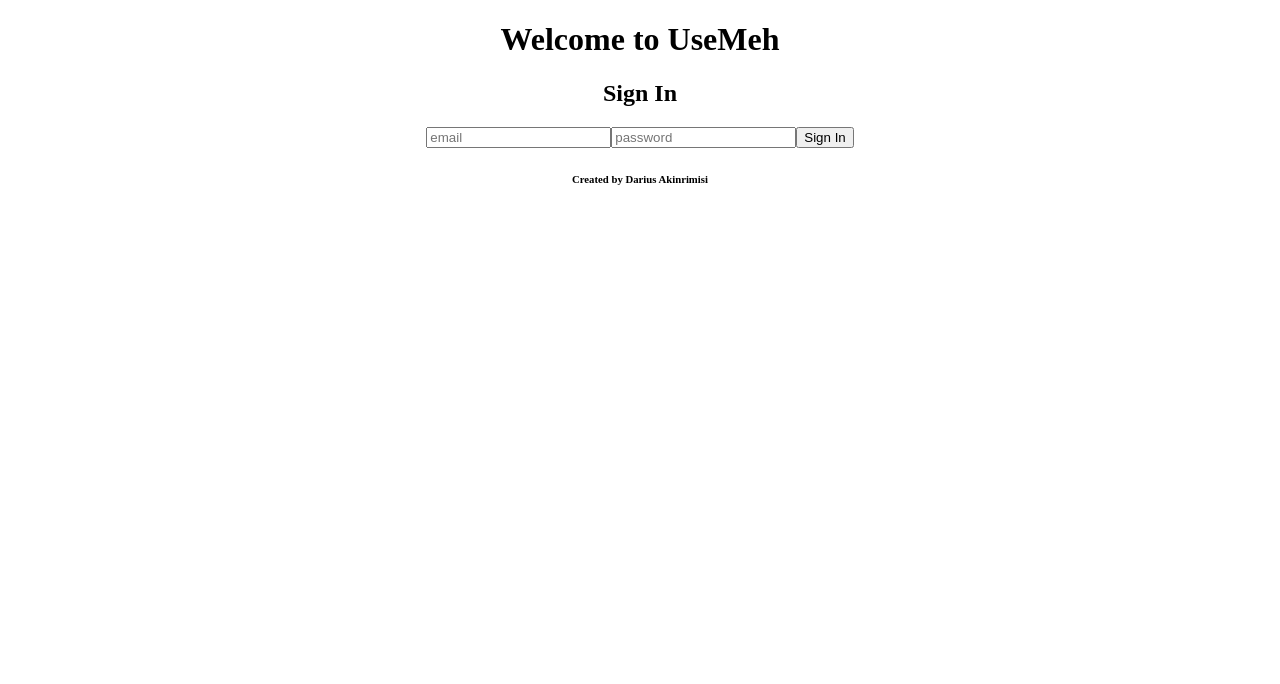
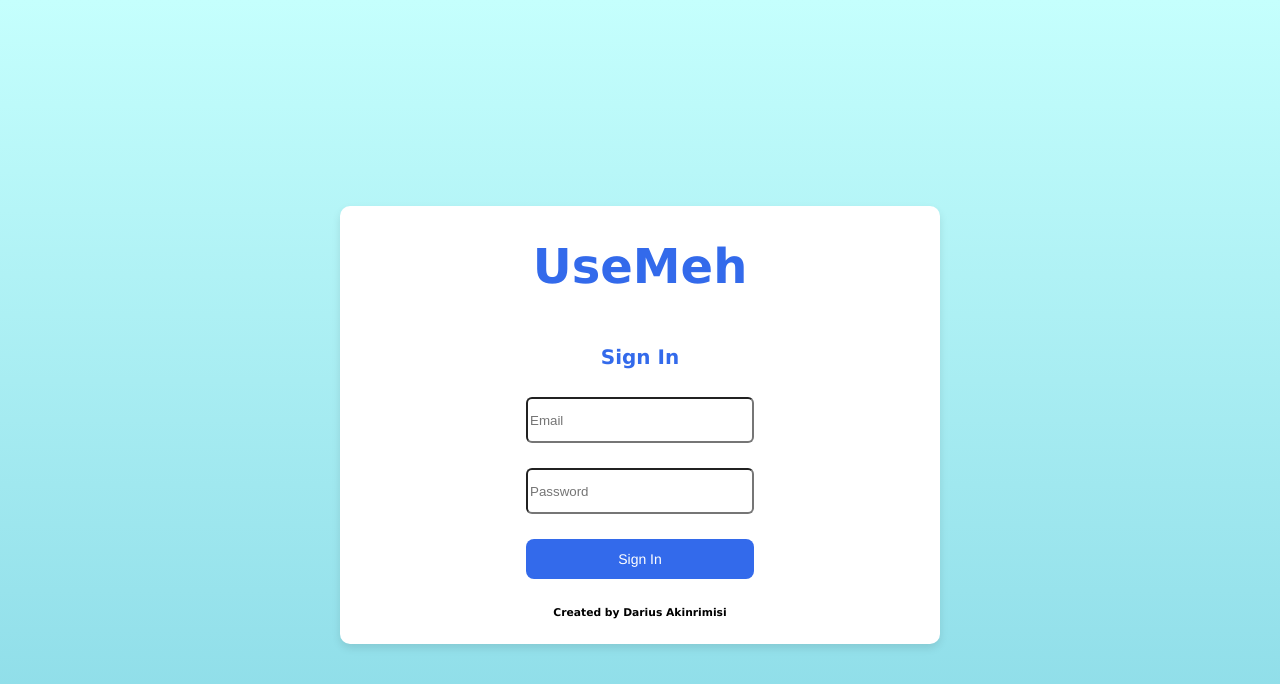
Before and after one commit to dariusakin20/Use-MEH, a React (Create React App) app: page / in a window 1280 px wide. Shown: the top 684 px of the page. Built offline with nearby package versions, Linux system fonts and the light colour scheme.

Commit message:
Adding CSS

```diff
--- a/src/App.js
+++ b/src/App.js
@@ -42,6 +42,7 @@ const MainPage = () => {
     <div className="App">
       <h1>UseMEH</h1>
       <div className="quote">
+      <h1>Daily Quotes</h1>
         <p>{quotes.text}</p>
         <p>Author: {quotes.author}</p>
         <div className='btnContainer'>
--- /dev/null
+++ b/src/FormLogin.css
@@ -0,0 +1,85 @@
+body {
+    margin: 0;
+    font-family: 'Lucida Sans', 'Lucida Sans Regular', 'Lucida Grande', 'Lucida Sans Unicode', Geneva, Verdana, sans-serif;
+    height: 100vh;
+    background: linear-gradient(#C5FFFD, #88D9E6);
+    display: flex;
+    justify-content: center; /* Center the content horizontally */
+    align-items: center; /* Center the content vertically */
+}
+
+.loginForm {
+    display: flex;
+    flex-direction: column;
+    align-items: center;
+    gap: 2px;
+    width: 600px;
+    margin-top: 50px; /* Adjust this value as needed */
+    background-color: rgb(255, 255, 255);
+    border-radius: 10px; /* Adjust the border-radius for rounded corners */
+    box-shadow: 0 4px 8px rgba(0, 0, 0, 0.1); /* Add a soft box shadow */
+}
+
+.headerText {
+    color: #336AEB;
+    font-size: 48px;
+    font-weight: 900;
+    align-items: left;
+}
+
+.subHeaderText {
+    color: #336AEB;
+    font-size: 20px;
+    font-weight: 900;
+}
+
+
+.inputForm  {
+    margin-top: 10px;
+    display: flex;
+    flex-direction: column;
+    gap: 25px;
+}
+
+.inputForm input {
+    display: flex;
+    align-items: center;
+    margin: auto;
+    width: 220px;
+    height: 40px;
+    border-radius: 6px;
+}
+
+
+/* CSS */
+.buttons {
+  background-color: #336AEB;
+  border-radius: 8px;
+  border-style: none;
+  box-sizing: border-box;
+  color: #FFFFFF;
+  cursor: pointer;
+  display: inline-block;
+  font-family: "Haas Grot Text R Web", "Helvetica Neue", Helvetica, Arial, sans-serif;
+  font-size: 14px;
+  font-weight: 500;
+  height: 40px;
+  line-height: 20px;
+  list-style: none;
+  margin: 0;
+  outline: none;
+  padding: 10px 16px;
+  position: relative;
+  text-align: center;
+  text-decoration: none;
+  transition: color 100ms;
+  vertical-align: baseline;
+  user-select: none;
+  -webkit-user-select: none;
+  touch-action: manipulation;
+}
+
+.buttons:hover,
+.buttons:focus {
+  background-color: #F082AC;
+}
--- a/src/Login.js
+++ b/src/Login.js
@@ -1,5 +1,6 @@
 import React, { useState } from 'react';
 import { useNavigate } from 'react-router-dom';
+import './FormLogin.css'
 
 export const Login = () => {
   const [email, setEmail] = useState('');
@@ -13,6 +14,7 @@ export const Login = () => {
       navigate('/app');
     }, 1000);
 
+    //Email and Password validation
     // const emailVali = /^[^\s@]+@[^\s@]+\.[^\s@]+$/;
     // if (!emailVali.test(email)) {
     //   alert("Please enter a valid email address!");
@@ -28,23 +30,25 @@ export const Login = () => {
 
   return (
     <div className='loginForm'>
-      <h1>Welcome to UseMeh</h1>
-      <h2>Sign In</h2>
-      <form onSubmit={handleLogin}>
+      <h1 className='headerText'>UseMeh</h1>
+      <h2 className='subHeaderText'>Sign In</h2>
+      <form className='inputForm' onSubmit={handleLogin}>
         <input
           type="text"
-          placeholder='email'
+          placeholder='Email'
+          className='inputFormInputs'
           value={email}
           onChange={(e) => setEmail(e.target.value)}
         />
         <input
           type="password"
-          placeholder='password'
+          placeholder='Password'
+          className='inputFormInputs'
           value={password}
           onChange={(e) => setPassword(e.target.value)}
         />
 
-        <button type="submit">Sign In</button>
+        <button type="submit" className='buttons'>Sign In</button>
       </form>
       <h6>Created by Darius Akinrimisi</h6>
     </div>
```
Also changed, not shown: src/styles.css (deleted).
